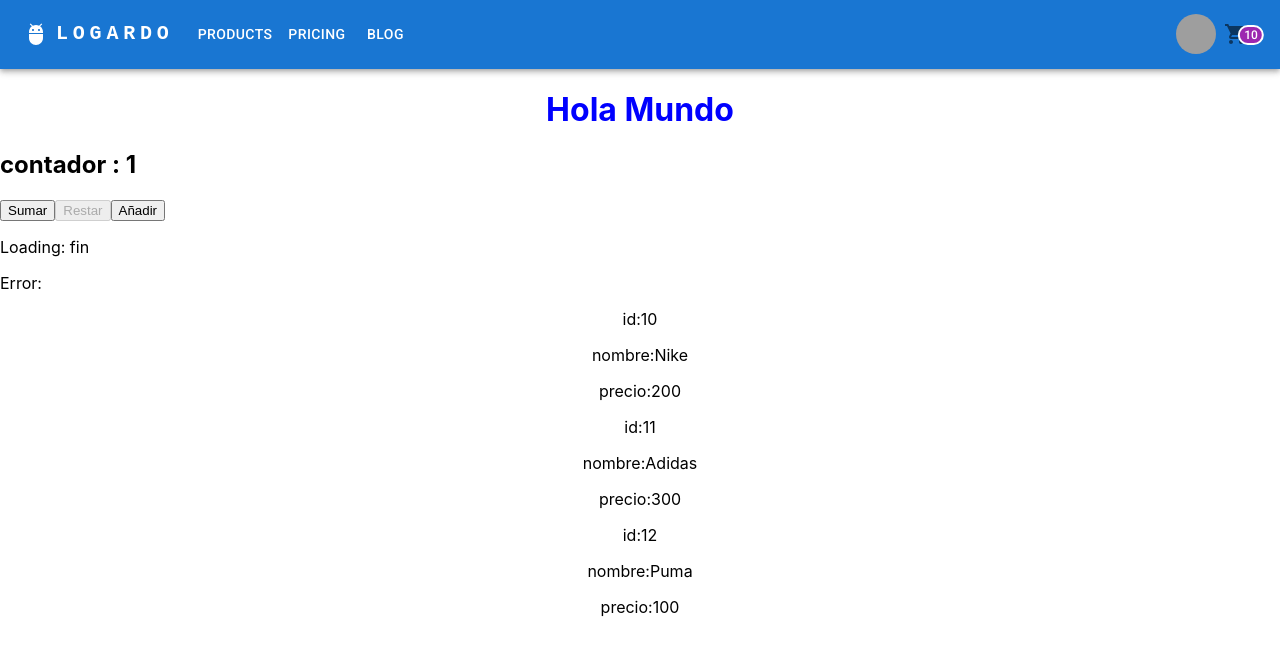
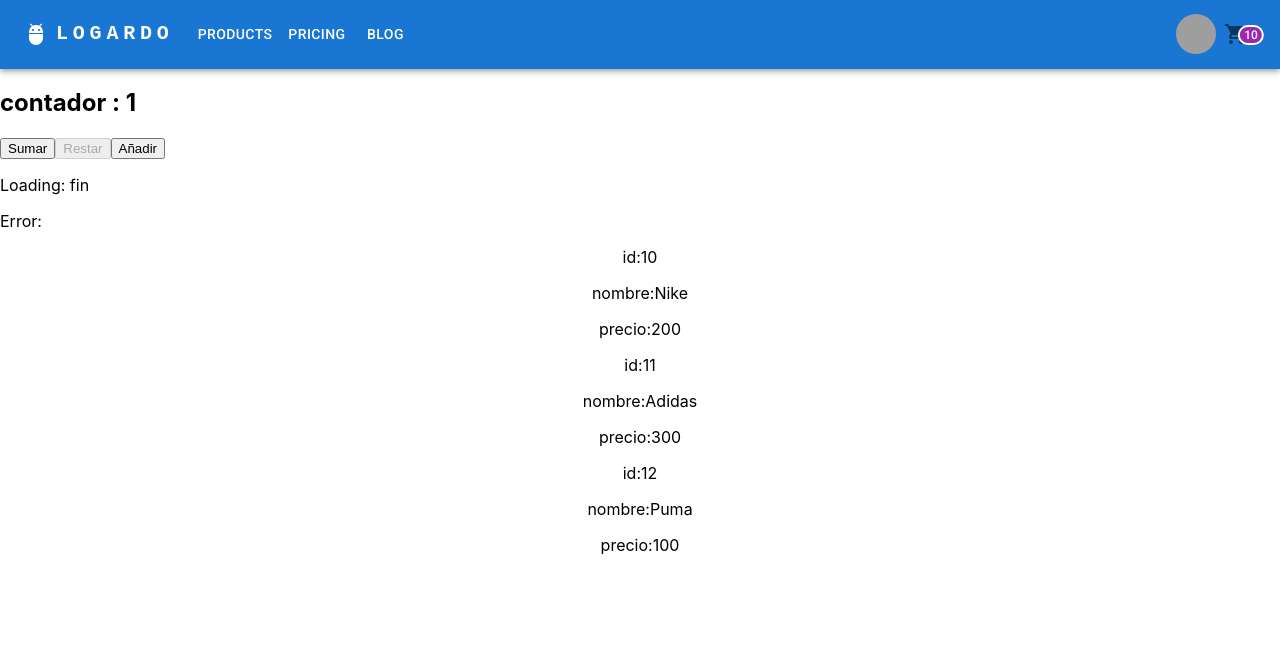
Before and after one commit to Jrom10/Coder-React, a React (Create React App) app: page / in a window 1280 px wide. Shown: the top 654 px of the page. Built offline with nearby package versions, Linux system fonts and the light colour scheme; grey boxes are pictures that could not be loaded.

Commit message:
Promises, async, map

```diff
--- a/src/App.js
+++ b/src/App.js
@@ -2,27 +2,18 @@ import NavBar from "./components/NavBar/NavBar"
 import './App.css';
 import ItemListContainer from "./components/ItemListContainer/ItemListContainer";
 import ItemCount from "./components/ItemCount/ItemCount";
-import New from "./components/ItemListContainer/New";
 
 function App() {
-
-  let saludo = { msj:"Hola Mundo" }
-
-  function textLog(a) {
-    console.log(a);
-  }
 
   function onAdd(info) {
     alert(info)
   }
 
-
   return (
     <>
       <NavBar />
-      <ItemListContainer item = {saludo} color = {"blue"} textLog = {textLog}/>
       <ItemCount initial = {1} stock = {10} onAdd = {onAdd}/>
-      <New/>
+      <ItemListContainer/>
     </>
   );
 }
--- a/src/components/ItemListContainer/ItemList.jsx
+++ b/src/components/ItemListContainer/ItemList.jsx
@@ -7,8 +7,10 @@ export default function ItemList({prop, load, error}) {
         <div>
             <p>Loading: {load ? `Loading...` : `fin`}</p>
             <p>Error: {error ? error : null}</p>
-            {prop.map((producto) => (
-                <Item id = {producto.id} name = {producto.name} price = {producto.price}/>
+            {prop.map((producto,index) => (
+                <div key={index}>
+                    <Item id = {producto.id} name = {producto.name} price = {producto.price}/>
+                </div>
             ))}
         </div>
     )
--- a/src/components/ItemListContainer/ItemListContainer.jsx
+++ b/src/components/ItemListContainer/ItemListContainer.jsx
@@ -1,10 +1,37 @@
 import React, { useState, useEffect } from 'react';
+import ItemList from './ItemList';
 
-export default function ItemListContainer({ item, color, textLog }) {
-    textLog("function para practicar")
-    return (
-        <div style={{color:color, textAlign:"center"}}>
-            <h1>{item.msj}</h1>
+export default function New () {
+    const [loading, setLoading] = useState(true)
+    const [products, setProducts] = useState([])
+    const [error, setError] = useState('')
+
+    useEffect(() => {
+        let PromesaNew = new Promise ((res, rej) => {
+            setTimeout(() => {
+                res([
+                    {id: 10, name: `Nike`, price: 200},
+                    {id: 11, name: `Adidas`, price: 300},
+                    {id: 12, name: `Puma`, price: 100},
+                ])
+            }, 2000)
+        })
+
+        PromesaNew
+            .then((res) => {
+                setProducts(res)
+            })
+            .catch((err) => {
+                setError(err)
+            })
+            .finally(() => {
+                setLoading(false)
+            })
+    }, [])
+
+    return(
+        <div>
+            <ItemList prop = {products} load = {loading} error = {error}/>
         </div>
-    );
+    )
 }
--- a/src/components/ItemListContainer/New.jsx
+++ /dev/null
@@ -1,37 +0,0 @@
-import React, { useState, useEffect } from 'react';
-import ItemList from './ItemList';
-
-export default function New () {
-    const [loading, setLoading] = useState(true)
-    const [products, setProducts] = useState([])
-    const [error, setError] = useState('')
-
-    useEffect(() => {
-        let PromesaNew = new Promise ((res, rej) => {
-            setTimeout(() => {
-                res([
-                    {id: 10, name: `Nike`, price: 200},
-                    {id: 11, name: `Adidas`, price: 300},
-                    {id: 12, name: `Puma`, price: 100},
-                ])
-            }, 2000)
-        })
-
-        PromesaNew
-            .then((res) => {
-                setProducts(res)
-            })
-            .catch((err) => {
-                setError(err)
-            })
-            .finally(() => {
-                setLoading(false)
-            })
-    }, [])
-
-    return(
-        <div>
-            <ItemList prop = {products} load = {loading} error = {error}/>
-        </div>
-    )
-}
```
Also changed, not shown: src/components/Test/FetchContainer.jsx (added, +19 -0 lines), src/components/Test/FetchLayout.jsx (added, +14 -0 lines), 1 other file (tests, documents, lock files or other folders).
